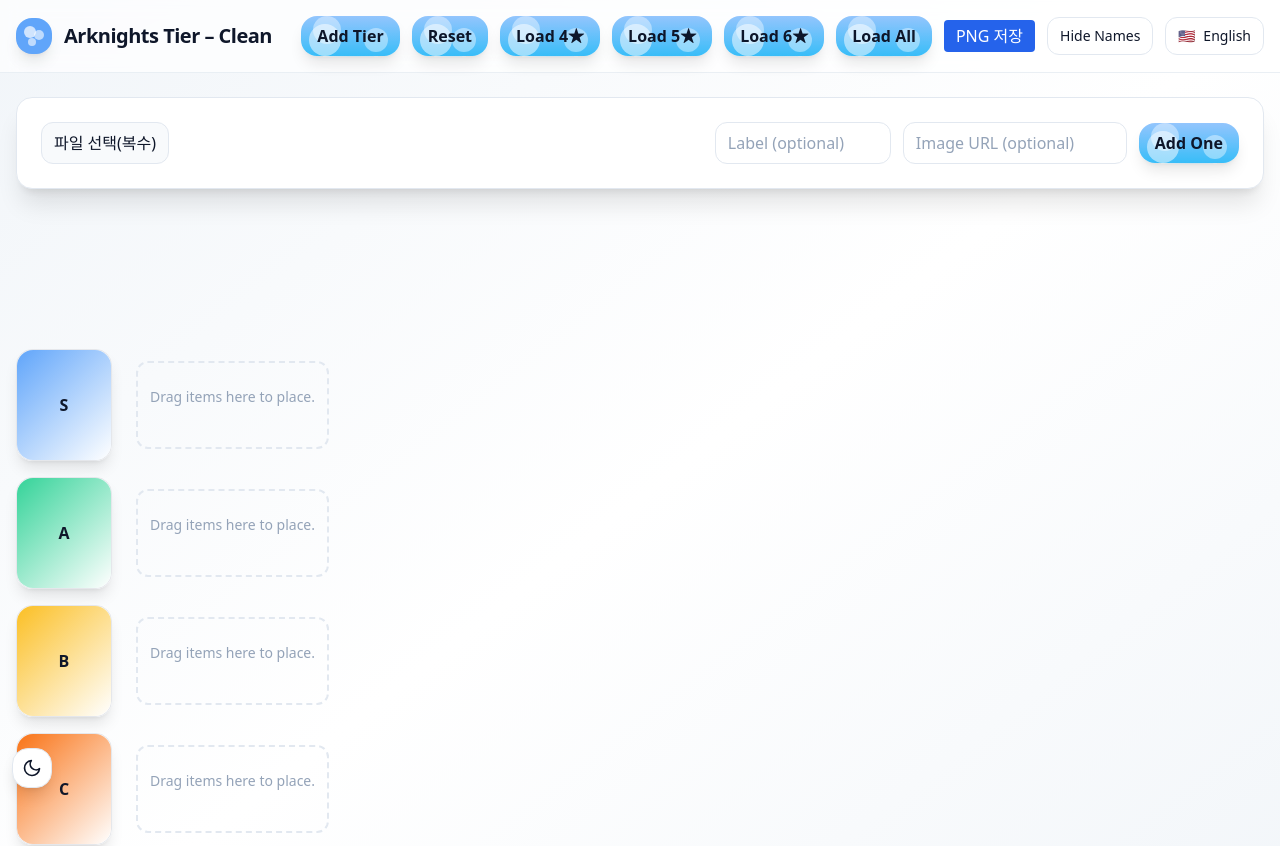
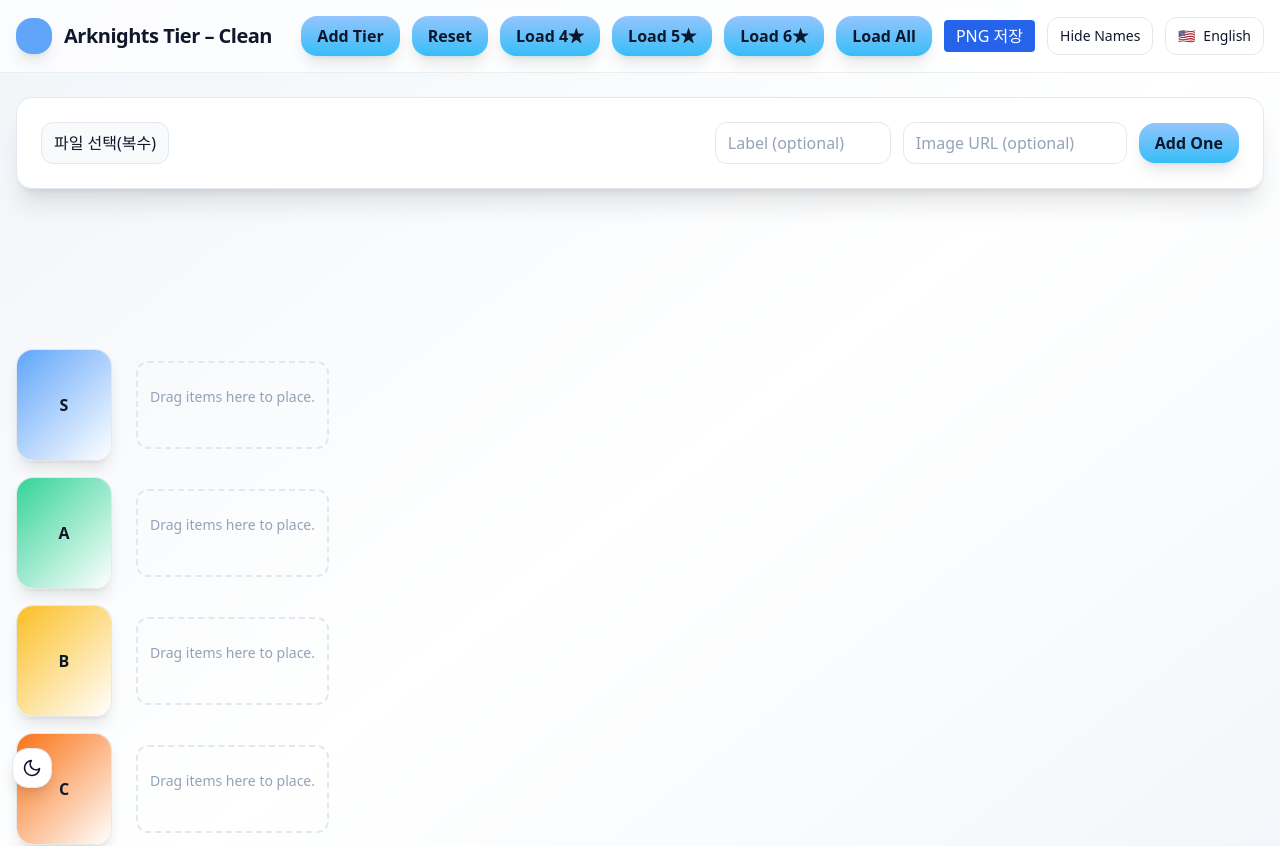
Before and after one commit to tsalthsu/TierMaker, a React (Vite) app: page / in a window 1280 px wide. Shown: the top 846 px of the page. Built offline with nearby package versions, Linux system fonts and the light colour scheme.

Commit message:
Update App.jsx

```diff
--- a/src/App.jsx
+++ b/src/App.jsx
@@ -1162,9 +1162,6 @@ function BlobButton({children,onClick,disabled,loading}){
         {children}
       </span>
       <span className="absolute inset-0 overflow-hidden rounded-2xl">
-        <span className="absolute w-8 h-8 bg-white/50 rounded-full left-2 top-2 animate-[bubble_2.4s_ease-in-out_infinite]"/>
-        <span className="absolute w-6 h-6 bg-white/40 rounded-full right-3 top-3 animate-[bubble_2s_.2s_ease-in-out_infinite]"/>
-        <span className="absolute w-7 h-7 bg-white/40 rounded-full left-3 bottom-3 animate-[bubble_2.2s_.1s_ease-in-out_infinite]"/>
       </span>
     </button>
   );
@@ -1259,7 +1256,7 @@ function Modal({children,onClose,isDark}){
   );
 }
 
-function BubbleDots(){ return (<div className="absolute inset-0"><span className="absolute w-3 h-3 rounded-full bg-white/70 left-2 top-2 animate-[bubble_2.2s_ease-in-out_infinite]"/><span className="absolute w-2.5 h-2.5 rounded-full bg-white/60 right-2 top-3 animate-[bubble_2.4s_.1s_ease-in-out_infinite]"/><span className="absolute w-2 h-2 rounded-full bg-white/60 left-3 bottom-2 animate-[bubble_2s_.2s_ease-in-out_infinite]"/></div>); }
+function BubbleDots(){ return (<div className="absolute inset-0"></div>); }
 function GooDefs(){ return (<svg width="0" height="0" style={{position:'absolute'}}><defs><filter id="goo"><feGaussianBlur in="SourceGraphic" stdDeviation="6" result="blur"/><feColorMatrix in="blur" mode="matrix" values="1 0 0 0 0  0 1 0 0 0  0 0 1 0 0  0 0 0 20 -10" result="goo"/><feBlend in="SourceGraphic" in2="goo"/></filter></defs></svg>); }
 
 /* --------- Utils --------- */
```
